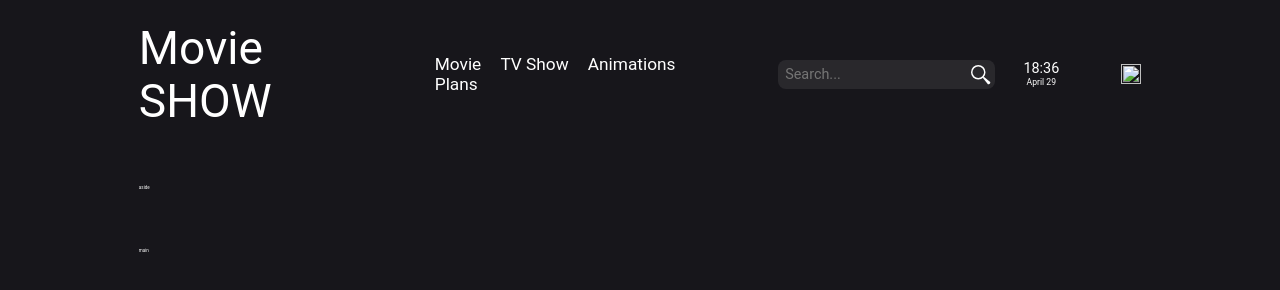
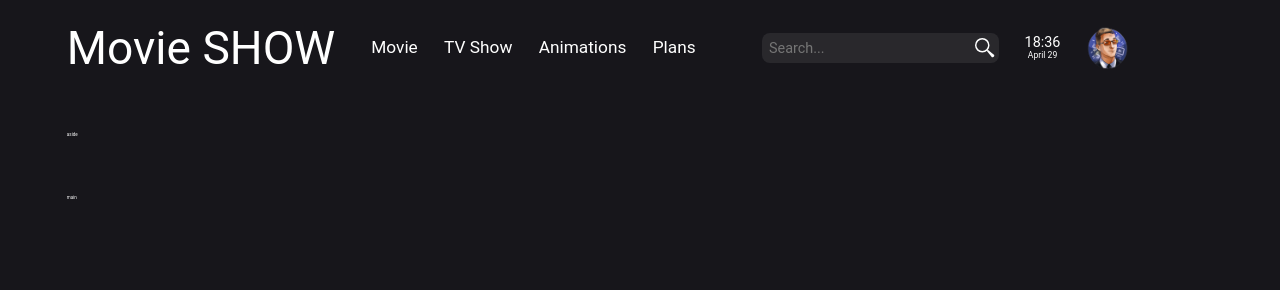
Before and after one commit to Act1vateD/GLO_A-Online-movie, a plain HTML site: page index.html in a window 1280 px wide. Drawn offline with Linux system fonts and the light colour scheme.

Commit message:
add avatar

```diff
--- a/css/style.css
+++ b/css/style.css
@@ -74,7 +74,7 @@ input {
 }
 
 .grid-init {
-    max-width: 144rem;
+    max-width: 164rem;
     margin: auto;
     padding: 3rem 2.4rem 4rem;
 }
@@ -86,7 +86,7 @@ input {
 
 .header__logo {
     font-size: 6.4rem;
-    margin-right: 7rem;
+    margin-right: 5rem;
 }
 
 .header__nav {
@@ -98,19 +98,19 @@ input {
 }
 
 .header__nav a:not(:last-child) {
-    margin-right: 2.5rem;
+    margin-right: 3.5rem;
 }
 
 .header__find {
     width: 33rem;
     height: 4.1rem;
     border-radius: 8px;
-    margin-right: 3.9rem;
+    margin-right: 3.5rem;
 }
 
 .header__date {
     text-align: center;
-    margin-right: 8.6rem;
+    margin-right: 3.5rem;
 }
 
 .header__hour {
@@ -119,6 +119,11 @@ input {
 
 .header__month {
     font-size: 1.2rem;
+}
+
+.header__personal {
+width: 6rem;
+height: 6rem;
 }
 
 .header__find input {
@@ -130,7 +135,7 @@ background-position: top 50% right 0.5rem;
 background-size: 3rem;
 border-radius: 8px;
 padding-left: 1rem;
-padding-right: 8rem;
+padding-right: 5rem;
 font-size: 2rem;
 color:#FFFFFF;
 }
--- a/index.html
+++ b/index.html
@@ -30,7 +30,7 @@
                     <div class="header__month">April 29</div>
                 </div>
                 <div class="header__personal">
-                    <img src="" alt="">
+                    <img src="img/avatar.png" alt="avatar">
                 </div>
             </div>
         </header>
```
Also changed, not shown: img/avatar.png (added).
